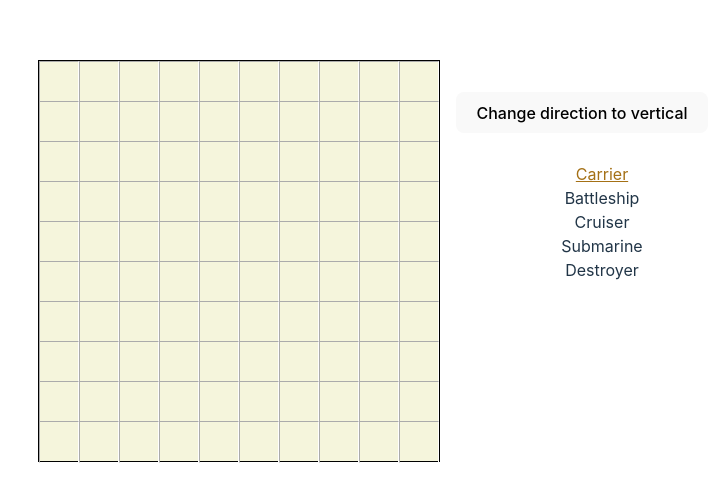
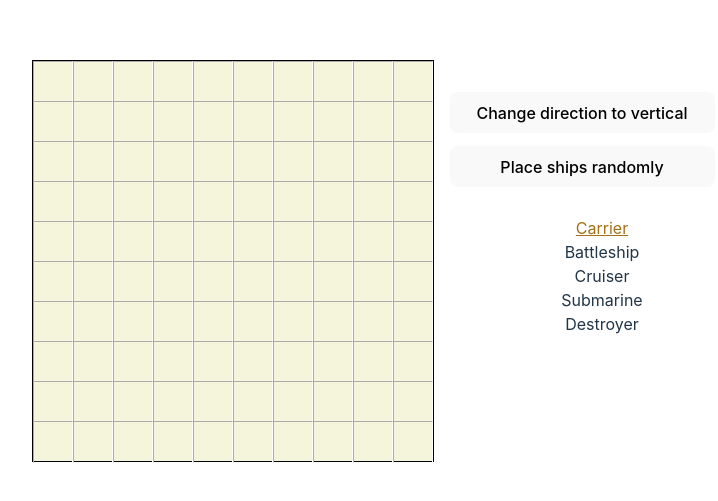
Before and after one commit to tarasurmach/battleship, a website built with Vite: page index.html in a window 1280 px wide. Shown: the part 139-640 px from the top of the page, without its empty margins (267-985 px from the left). Built offline with nearby package versions, Linux system fonts and the light colour scheme.

Commit message:
Random placement on btn click implemented. Minor fixes

```diff
--- a/src/models/Board/Board.ts
+++ b/src/models/Board/Board.ts
@@ -212,6 +212,7 @@ export abstract class BaseBoard implements IBoard {
         cellEl.removeEventListener("mouseenter", this.handleMouseEnter);
         cellEl.removeEventListener("mouseleave", this.handleMouseLeave);
     }
+    @autoBind
     updateAdjacentCells({pos:{row, cell}, length, direction}:Pick<Ship, "pos"|"length"|"direction">, currentCellClass:StateClassName|"", adjacentCellClass:StateClassName|"", callBack:"updateClassName"|"updateCellState"){
         const horizontal = direction === "horizontal";
         const method = this[callBack].bind(this);
--- a/src/models/Board/HumanBoard.ts
+++ b/src/models/Board/HumanBoard.ts
@@ -13,6 +13,7 @@ export class HumanBoard extends BaseBoard {
         super(game, rootEl);
         this.initialize();
     }
+    @autoBind
     reattachListeners(flag:boolean) {
         this.grid.forEach(row=>{
             row.forEach(cellObj=>{
@@ -106,7 +107,7 @@ export class HumanBoard extends BaseBoard {
     }
     receiveAttack = async () => {
         if(this.gameManager.winner) return;
-        //await this.delay()
+        await this.delay()
         const pos = this.computerStrategy.searchPositionToAttack();
         if(!this.isValidForHit(pos)) {
             alert("This position is not available for the attack");
@@ -131,8 +132,9 @@ export class HumanBoard extends BaseBoard {
     private initialize() {
         this.generateBoard();
         this.boardEl = this.renderBoard();
-        this.player = new HumanPlayer(this.boardEl);
-        this.player.addObserver(this.reattachListeners.bind(this));
+        this.player = new HumanPlayer(this.boardEl, this.reattachListeners, this.placeShips);
+        //this.player.addObserver(this.reattachListeners.bind(this));
+        //this.player.addObserver(this.placeShips.bind(this))
         //this.player.renderOptions()
         //this.boardEl.appendChild(this.player.renderBtn());
         //this.boardEl.appendChild(this.player.renderShipList(this.reattachListeners.bind(this)))
@@ -143,6 +145,7 @@ export class HumanBoard extends BaseBoard {
     }
     @autoBind
     placeShips() {
+        console.log("asas")
         do {
             let pos:IPosition;
             const { length} = this.player.currentProperties();
@@ -150,7 +153,8 @@ export class HumanBoard extends BaseBoard {
             do {
                 pos = this.generateRandomPosition();
             }while (!this.isValidPlacement({pos, direction, length}));
-            this.placeShip(pos, direction)
+            this.placeShip(pos, direction);
+            console.log(this.player)
         }while (!this.player.allShipsPlaced())
     }
 
--- a/src/models/Player/HumanPlayer.ts
+++ b/src/models/Player/HumanPlayer.ts
@@ -1,6 +1,8 @@
 import {IObservable, Observer} from "../Observer/ObservableShip.ts";
 import {shipMap, ShipType} from "../Ship.ts";
 import {BasePlayer, Player} from "./BasePlayer.ts";
+import {HumanBoard} from "../Board/HumanBoard.ts";
+import {autoBind} from "../../utils/decorator.ts";
 type CB = (flag:boolean)=>void;
 export interface Human extends Player {
     allShipsPlaced():boolean;
@@ -10,10 +12,12 @@ export interface Human extends Player {
     renderOptions():void;
 }
 export class HumanPlayer extends BasePlayer implements Human, IObservable {
-    private observers:Map<string, Observer> = new Map();
+    private observers:Map<keyof HumanBoard, Observer> = new Map();
     private options:HTMLDivElement;
-    constructor(rootEl:HTMLDivElement) {
+    constructor(rootEl:HTMLDivElement, ...listeners:Observer[]) {
         super();
+        console.log(this.addObserver)
+        listeners.forEach(this.addObserver)
         this.renderOptions();
         rootEl.appendChild(this.options);
         this.addObserver(this.rerenderList.bind(this))
@@ -22,7 +26,7 @@ export class HumanPlayer extends BasePlayer implements Human, IObservable {
         const options = document.createElement("div");
         options.className = "options";
 
-        options.append(this.renderBtn(), this.renderShipList());
+        options.append(this.renderBtn(), this.renderBtn2(), this.renderShipList());
         this.options = options
     }
     renderShip(shipType:ShipType) {
@@ -84,6 +88,13 @@ export class HumanPlayer extends BasePlayer implements Human, IObservable {
         this.direction = oldDirection === "horizontal" ? "vertical" : "horizontal";
         (target as HTMLButtonElement).textContent = "Change direction to " + oldDirection;
     }
+    renderBtn2() {
+        console.log(this.observers)
+        const btn = document.createElement<"button">("button");
+        btn.textContent = "Place ships randomly";
+        btn.addEventListener("click", this.observers.get("placeShips") as keyof Observer)
+        return btn;
+    }
     updateCurrentShip(newShipType?: ShipType) {
         if(newShipType !== undefined) {
             this.currentShipType = newShipType;
@@ -104,9 +115,10 @@ export class HumanPlayer extends BasePlayer implements Human, IObservable {
 
 
     notify() {
-        this.observers.forEach(observer => {
-            console.log(observer.name)
-            if(observer.name.includes("reattachListeners")) {
+        this.observers.forEach((observer, key )=> {
+            console.log(observer)
+            if(key === "placeShips") return
+            if(key.includes("reattachListeners")) {
                 console.log("reattach")
                 observer(true)
             }else {
@@ -114,12 +126,15 @@ export class HumanPlayer extends BasePlayer implements Human, IObservable {
             }
         })
     }
+    @autoBind
     addObserver(observer: Observer): () => void {
-        const name = observer.name.split(" ")[1] ?? observer.name;
-
+        const name = (observer.name.split(" ")[1] ?? observer.name ) as keyof HumanBoard;
+        console.log(this)
         if(!this.observers.has(name)) {
+            console.log(name)
             this.observers.set(name, observer);
         }
+        console.log(this.observers)
         return () => {
             if(this.observers.has(name)) {
                 this.observers.delete(name)
--- a/src/style.css
+++ b/src/style.css
@@ -87,6 +87,17 @@ td {
   flex-direction: column;
   gap:0.8rem;
   margin-top: 2rem;
+  max-width: inherit;
+}
+.options > button {
+  width: 265px;
+}
+#turn {
+  color: #4d59fb;
+  font-size: 1.2rem;
+  font-style: oblique;
+  font-weight: 600;
+
 }
 .row {
   flex: 33%;
```
